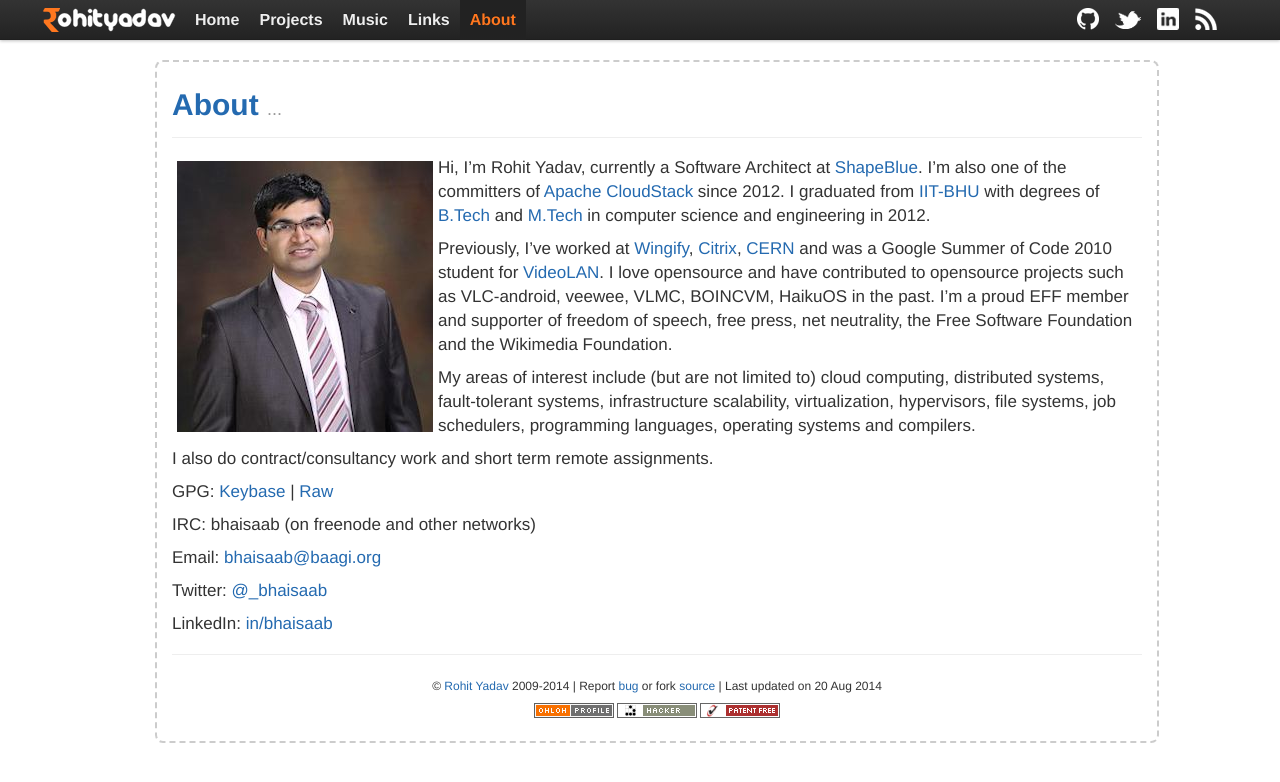
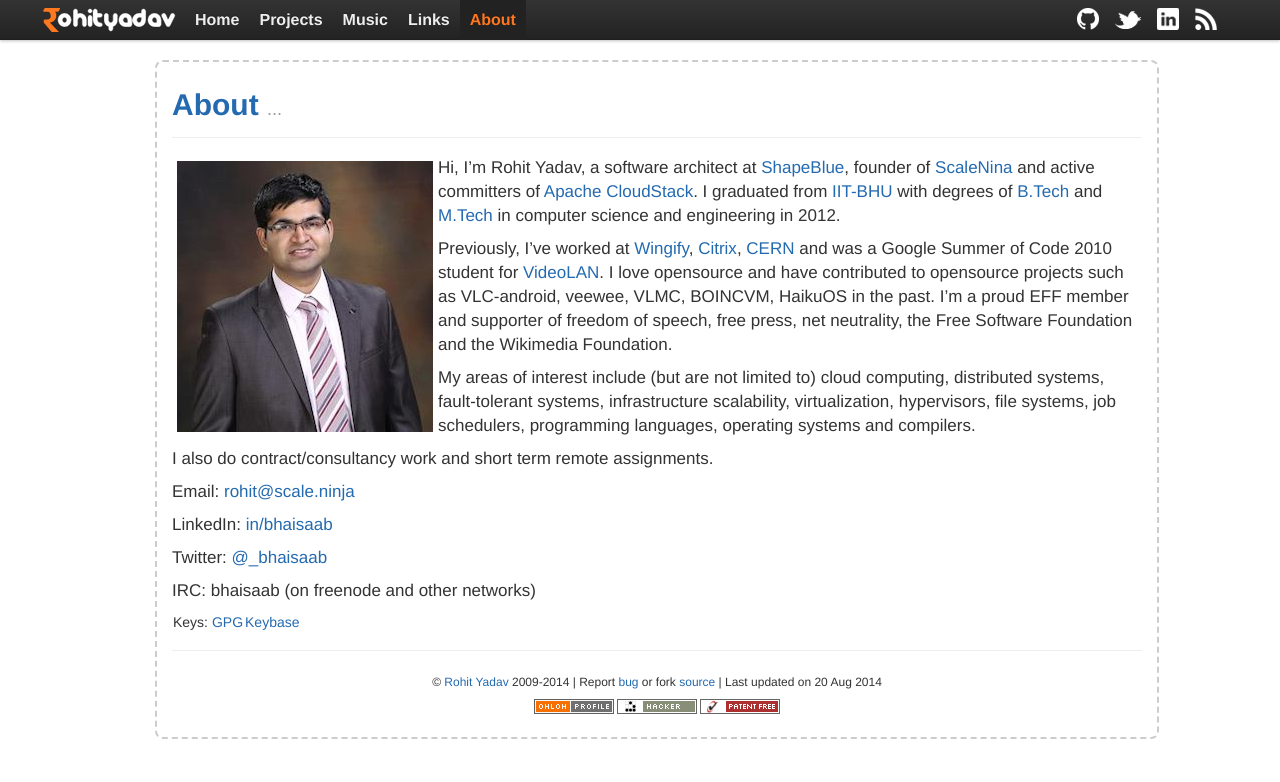
Before and after one commit to rohityadavcloud/rohityadavcloud.github.io, a Jekyll site: the page built from about.markdown, in a window 1280 px wide. Shown: the top 782 px of the page. Built offline with Jekyll 4.4.1, drawn with Linux system fonts in a browser that asks for light colours.

Commit message:
about: the secret no more
Signed-off-by: Rohit Yadav <bhaisaab@baagi.org>

```diff
--- a/about.markdown
+++ b/about.markdown
@@ -5,9 +5,10 @@
 ---
 
 <img align="left" style="padding: 5px;" src="/assets/img/avatar.jpg"/>
-Hi, I'm Rohit Yadav, currently a Software Architect at [ShapeBlue](http://shapeblue.com).
-I'm also one of the committers of [Apache CloudStack](http://cloudstack.apache.org)
-since 2012. I graduated from [IIT-BHU](http://en.wikipedia.org/wiki/Indian_Institute_of_Technology_%28Banaras_Hindu_University%29_Varanasi)
+Hi, I'm Rohit Yadav, a software architect at [ShapeBlue](http://shapeblue.com),
+founder of [ScaleNina](http://www.scaleninja.com) and active committers of
+[Apache CloudStack](http://cloudstack.apache.org).
+I graduated from [IIT-BHU](http://en.wikipedia.org/wiki/Indian_Institute_of_Technology_%28Banaras_Hindu_University%29_Varanasi)
 with degrees of [B.Tech](http://en.wikipedia.org/wiki/Bachelor_of_Technology) and
 [M.Tech](http://en.wikipedia.org/wiki/Master_of_Engineering) in computer science
 and engineering in 2012.
@@ -25,12 +26,12 @@
 
 I also do contract/consultancy work and short term remote assignments.
 
-GPG: [Keybase](https://keybase.io/bhaisaab) \| [Raw](https://keybase.io/bhaisaab/key.asc)
+Email: <rohit@scale.ninja>
+
+LinkedIn: [in/bhaisaab](https://www.linkedin.com/in/bhaisaab)
+
+Twitter: [@_bhaisaab](https://twitter.com/_bhaisaab)
 
 IRC: bhaisaab (on freenode and other networks)
 
-Email: <bhaisaab@baagi.org>
-
-Twitter: [@_bhaisaab](https://twitter.com/_bhaisaab)
-
-LinkedIn: [in/bhaisaab](https://www.linkedin.com/in/bhaisaab)
+Keys: [GPG](https://keybase.io/bhaisaab/key.asc) | [Keybase](https://keybase.io/bhaisaab)
```
